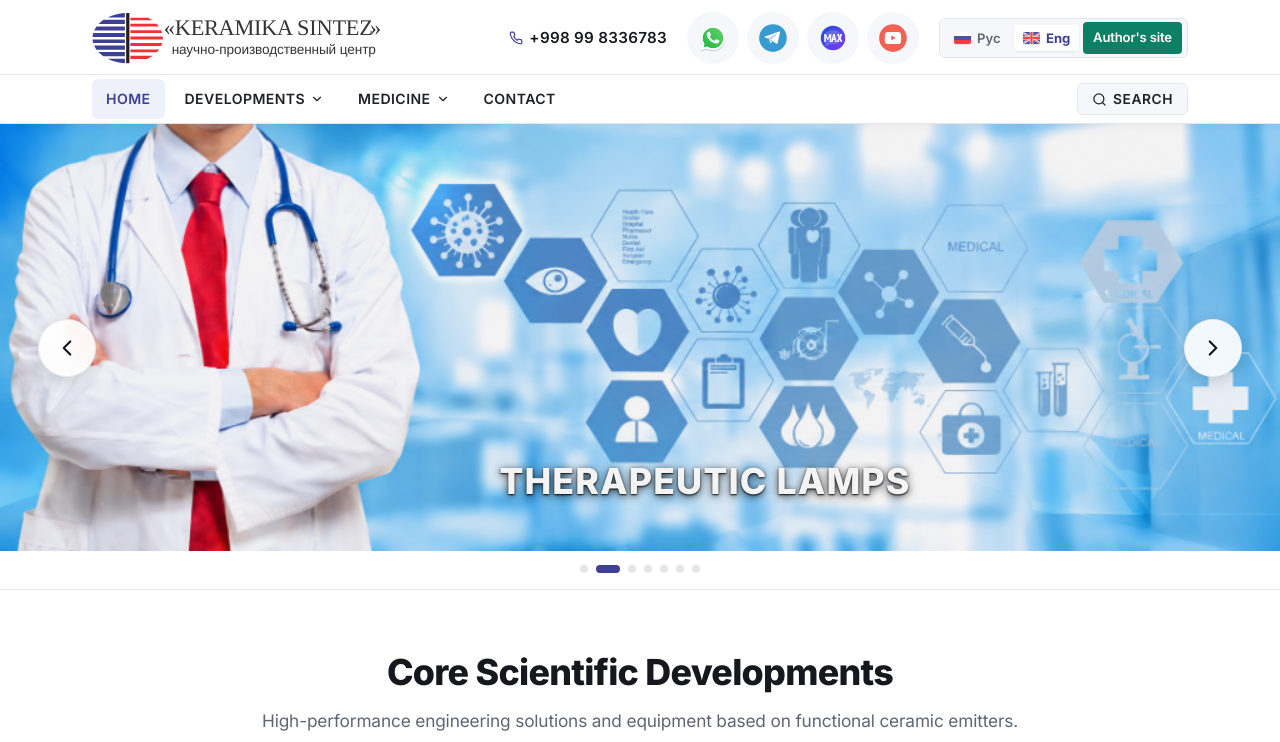
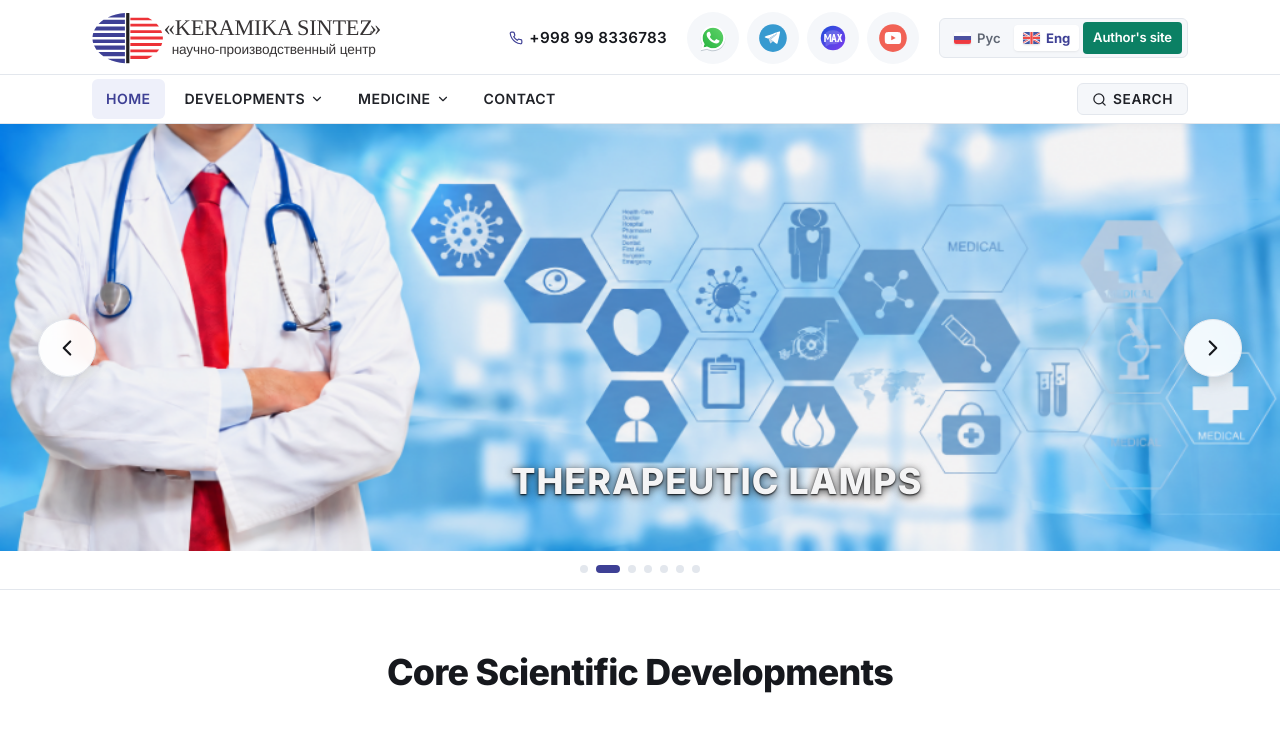
Before and after one commit to ruslatna-crypto/ks, a React (Vite) app: page /en in a window 1280 px wide. Shown: the top 742 px of the page. Built offline with nearby package versions, Linux system fonts and the light colour scheme.

Commit message:
fix(slider): remove subtitle text and decorative arrows from hero slider

```diff
--- a/src/components/HeroSlider.jsx
+++ b/src/components/HeroSlider.jsx
@@ -1,7 +1,7 @@
 import React, { useState, useEffect, useRef } from 'react';
 import { Link } from 'react-router-dom';
 import { useLanguage } from '../context/LanguageContext';
-import { ChevronLeft, ChevronRight, ArrowUpRight } from 'lucide-react';
+import { ChevronLeft, ChevronRight } from 'lucide-react';
 
 const slidesData = [
   {
@@ -136,10 +136,7 @@ const HeroSlider = () => {
                     decoding={index === 0 ? 'sync' : 'async'}
                   />
                   <div className={`slide-caption-badge pos-${slide.position}`}>
-                    <span style={{ display: 'inline-flex', alignItems: 'center', gap: 6 }}>
-                      <span>{caption}</span>
-                      <ArrowUpRight size={18} style={{ opacity: 0.8 }} />
-                    </span>
+                    <span>{caption}</span>
                   </div>
                 </Link>
               </div>
--- a/src/pages/HomePage.jsx
+++ b/src/pages/HomePage.jsx
@@ -138,11 +138,6 @@ const HomePage = () => {
             <h2 className="home-section-title">
               {lang === 'en' ? 'Core Scientific Developments' : 'Ключевые направления разработок'}
             </h2>
-            <p className="home-section-subtitle">
-              {lang === 'en'
-                ? 'High-performance engineering solutions and equipment based on functional ceramic emitters.'
-                : 'Высокоэффективные инженерные комплексы и методики на основе импульсных керамических излучателей.'}
-            </p>
           </div>
 
           <div className="home-cards-grid">
--- a/src/styles/index.css
+++ b/src/styles/index.css
@@ -1194,6 +1194,10 @@ h1, h2, h3, h4, h5, h6 {
   margin-bottom: 12px;
 }
 
+.home-section-title:last-child {
+  margin-bottom: 0;
+}
+
 .home-section-subtitle {
   font-size: 1.08rem;
   color: var(--color-text-secondary);
```
